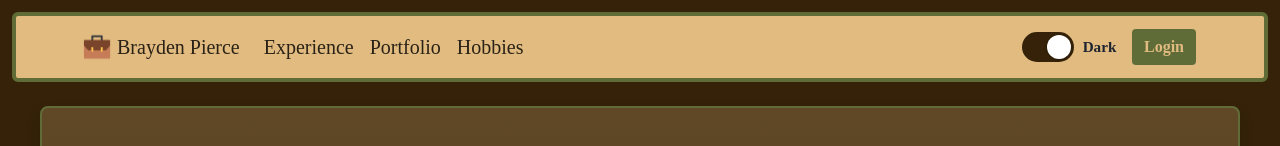
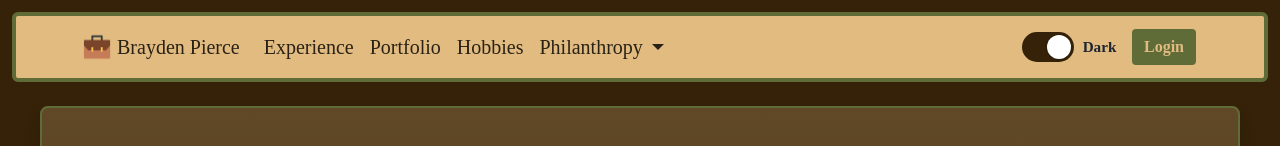
Before and after one commit to BraydenPierce/My-Portfolio-Webpage, a React (Create React App) app in the folder frontend/: page / in a window 1280 px wide. Shown: the top 146 px of the page. Built offline with nearby package versions, Linux system fonts and the light colour scheme; no server answers.

Commit message:
feat: initialize new philanthropy pages

```diff
--- a/frontend/src/App.jsx
+++ b/frontend/src/App.jsx
@@ -13,6 +13,9 @@ import Hobbies from "./pages/hobbies";
 import Login from "./pages/login";
 import Register from "./pages/register";
 import { useEffect, useState } from "react";
+
+import Onc from "./pages/phil-pages/onc";
+import Nmpd from "./pages/phil-pages/nmpd";
 
 // send cookies every request (need for sessions to work)
 axios.defaults.withCredentials = true;
@@ -72,6 +75,10 @@ const App = () => {
         <Route path="/" element={<Home />} />
         <Route path="/experience" element={<Xp />} />
         <Route path="/portfolio" element={<Portfolio />} />
+
+        <Route path="/nmpd" element={<Nmpd />} />
+        <Route path="/onc" element={<Onc/>} />
+
         <Route path="/hobbies" element={<Hobbies isAdmin={user?.accType === "Admin"} />} />
         <Route
           path="/login"
--- a/frontend/src/components/Navbar.jsx
+++ b/frontend/src/components/Navbar.jsx
@@ -2,7 +2,7 @@ import Container from "react-bootstrap/Container";
 import Nav from "react-bootstrap/Nav";
 import Navbar from "react-bootstrap/Navbar";
 import Button from "react-bootstrap/Button";
-// import NavDropdown from "react-bootstrap/NavDropdown"; Might use for porfolio
+import NavDropdown from "react-bootstrap/NavDropdown";
 import { Link, useNavigate } from "react-router-dom";
 
 function NavBar({ onToggleTheme, theme, isAuthenticated, onLogoutSuccess }) {
@@ -53,6 +53,18 @@ function NavBar({ onToggleTheme, theme, isAuthenticated, onLogoutSuccess }) {
             <Nav.Link as={Link} to="/hobbies">
               Hobbies
             </Nav.Link>
+            <NavDropdown
+              title="Philanthropy"
+              id="philanthropy-nav-dropdown"
+              className="phil-dropdown"
+            >
+              <NavDropdown.Item as={Link} to="/nmpd">
+                National Marrow Donor Program
+              </NavDropdown.Item>
+              <NavDropdown.Item as={Link} to="/onc">
+                Ogden Nature Center
+              </NavDropdown.Item>
+            </NavDropdown>
           </Nav>
           {/* The login and theme buttons - right aligned */}
           <Nav className="gap-2">
--- a/frontend/src/index.css
+++ b/frontend/src/index.css
@@ -53,7 +53,62 @@ code {
   margin: 0.75rem auto 0;
   border-radius: 6px;
   border: 4px solid var(--bs-tertiary);
-  overflow: hidden;
+  overflow: visible;
+}
+
+.custom-navbar .phil-dropdown .dropdown-toggle {
+  color: inherit;
+  font-weight: 500;
+  border: 0;
+  background: transparent;
+  display: flex;
+  align-items: center;
+  gap: 0.25rem;
+}
+
+.custom-navbar .phil-dropdown .dropdown-toggle::after {
+transition: transform 0.24s cubic-bezier(0.2, 0.8, 0.2, 1);
+}
+
+.custom-navbar .phil-dropdown.show .dropdown-toggle::after {
+transform: rotate(180deg) scale(1.08);
+}
+
+
+.custom-navbar .phil-dropdown .dropdown-toggle:hover,
+.custom-navbar .phil-dropdown .dropdown-toggle:focus,
+.custom-navbar .phil-dropdown.show .dropdown-toggle {
+  color: var(--bs-primary);
+}
+
+.custom-navbar .phil-dropdown .dropdown-toggle:focus {
+  box-shadow: none;
+}
+
+.custom-navbar .phil-dropdown .dropdown-menu {
+  background-color: var(--bs-primary);
+  border: 2px solid var(--bs-tertiary);
+  border-radius: 8px;
+  padding: 0.35rem;
+  box-shadow: 0 10px 24px rgba(0, 0, 0, 0.14);
+}
+
+.custom-navbar .phil-dropdown .dropdown-item {
+  color: var(--bs-tertiary);
+  border-radius: 6px;
+  font-weight: 600;
+}
+
+.custom-navbar .phil-dropdown .dropdown-item:hover,
+.custom-navbar .phil-dropdown .dropdown-item:focus {
+  color: var(--bs-primary);
+  background-color: var(--bs-tertiary);
+}
+
+.custom-navbar .phil-dropdown .dropdown-item.active,
+.custom-navbar .phil-dropdown .dropdown-item:active {
+  color: var(--bs-primary);
+  background-color: var(--bs-tertiary);
 }
 
 [data-bs-theme="dark"] .custom-navbar .navbar-brand,
@@ -66,6 +121,40 @@ code {
 [data-bs-theme="dark"] .custom-navbar .navbar-brand:hover,
 [data-bs-theme="dark"] .custom-navbar .navbar-brand:focus {
   color: #120d08;
+}
+
+[data-bs-theme="dark"] .custom-navbar .phil-dropdown .dropdown-toggle {
+  color: #2a2216;
+}
+
+[data-bs-theme="dark"] .custom-navbar .phil-dropdown .dropdown-toggle:hover,
+[data-bs-theme="dark"] .custom-navbar .phil-dropdown .dropdown-toggle:focus,
+[data-bs-theme="dark"] .custom-navbar .phil-dropdown.show .dropdown-toggle {
+  color: #120d08;
+}
+
+[data-bs-theme="dark"] .custom-navbar .phil-dropdown .dropdown-menu {
+  background-color: var(--bs-primary);
+  border-color: var(--bs-secondary);
+  box-shadow: 0 10px 24px rgba(225, 187, 128, 0.14);
+}
+
+[data-bs-theme="dark"] .custom-navbar .phil-dropdown .dropdown-item {
+  color: var(--bs-secondary);
+}
+
+[data-bs-theme="dark"] .custom-navbar .phil-dropdown .dropdown-item:hover,
+[data-bs-theme="dark"] .custom-navbar .phil-dropdown .dropdown-item:focus,
+[data-bs-theme="dark"] .custom-navbar .phil-dropdown .dropdown-item.active,
+[data-bs-theme="dark"] .custom-navbar .phil-dropdown .dropdown-item:active {
+  color: #1f1f1f;
+  background-color: var(--bs-secondary);
+}
+
+@media (prefers-reduced-motion: reduce) {
+  .custom-navbar .phil-dropdown .dropdown-toggle::after {
+  transition: none;
+  }
 }
 
   /* #region Theme-Toggle */
--- /dev/null
+++ b/frontend/src/pages/phil-pages/nmpd.jsx
@@ -0,0 +1,9 @@
+import { Container } from "react-bootstrap";
+
+const Nmpd = () => {
+    return (
+        <Container>test-nmpd</Container>
+    );
+};
+
+export default Nmpd;
--- /dev/null
+++ b/frontend/src/pages/phil-pages/onc.jsx
@@ -0,0 +1,9 @@
+import { Container } from "react-bootstrap";
+
+const Onc = () => {
+    return (
+        <Container>test-onc</Container>
+    );
+};
+
+export default Onc;
```
